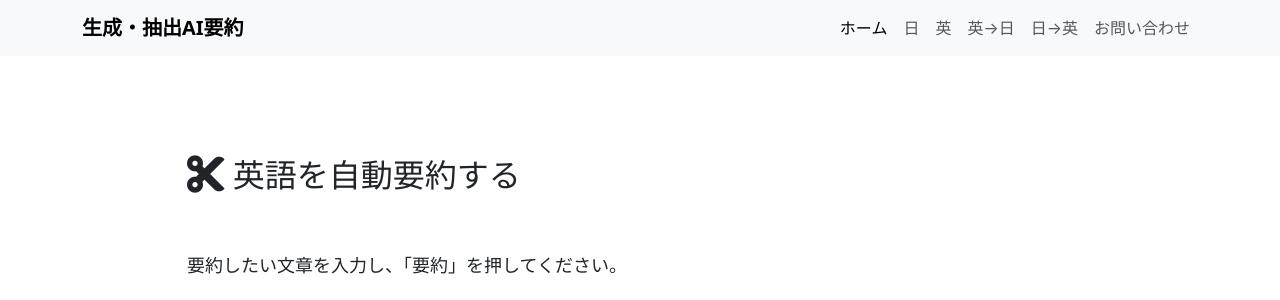
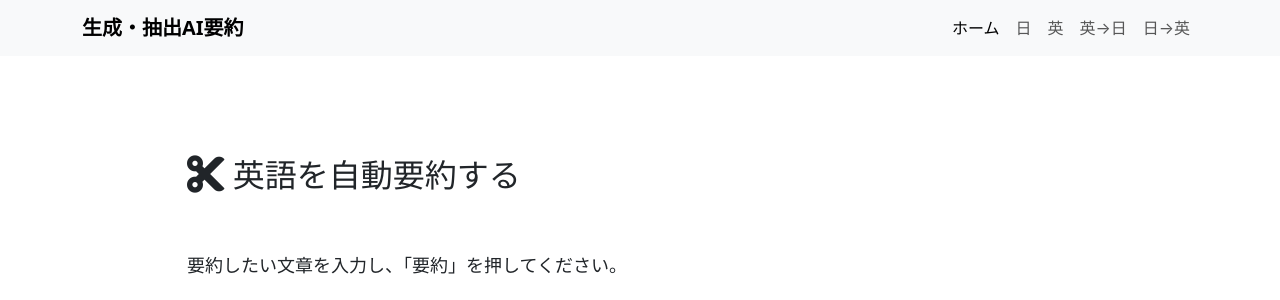
Before and after one commit to Tsuda-Portfolio/summary, a Flask app: page /en_summary in a window 1280 px wide. Shown: the top 300 px of the page. Run offline with Flask 3, Linux system fonts and the light colour scheme.

Commit message:
Add files via upload

```diff
--- a/templates/Ja_to_En.html
+++ b/templates/Ja_to_En.html
@@ -14,7 +14,7 @@
     </div>
     <div class="row mt-5">
         <div class="col-sm-12 col-lg-10 offset-lg-1">
-            <form action="/En_to_Ja" method="post">
+            <form action="/Ja_to_En" method="post">
                 <div class="form-group text-center">
                     <label for="exampleFormControlTextarea1" style="padding: 10px;">テキストの入力</label>
                     <textarea maxlength="10000" class="form-control" id="keyword" name="keyword" rows="6"></textarea>
--- a/templates/base.html
+++ b/templates/base.html
@@ -3,7 +3,7 @@
 <head>
     <meta charset="UTF-8" />
     <meta name="viewport" content="width=device-width, initial-scale=1.0" />
-    <title>生成・抽出型AI要約</title>
+    <title>抽出型AI要約</title>
     <link href="https://cdn.jsdelivr.net/npm/bootstrap@5.3.0/dist/css/bootstrap.min.css" rel="stylesheet"
           integrity="sha384-9ndCyUaIbzAi2FUVXJi0CjmCapSmO7SnpJef0486qhLnuZ2cdeRhO02iuK6FUUVM" crossorigin="anonymous" />
     <script src="https://cdn.jsdelivr.net/npm/bootstrap@5.3.0/dist/js/bootstrap.bundle.min.js"
@@ -23,7 +23,7 @@
         <div class="collapse navbar-collapse justify-content-end" id="navbarNav">
             <ul class="navbar-nav">
                 <li class="nav-item">
-                    <a class="nav-link active" aria-current="page" href="#">ホーム</a>
+                    <a class="nav-link active" aria-current="page" href="https://summary-web.onrender.com">ホーム</a>
                 </li>
                 <li class="nav-item">
                     <a class="nav-link" href="https://summary-web.onrender.com/Ja">日</a>
@@ -36,9 +36,6 @@
                 </li>
                 <li class="nav-item">
                     <a class="nav-link" href="https://summary-web.onrender.com/Ja_to_En">日→英</a>
-                </li>
-                <li class="nav-item">
-                    <a class="nav-link" href="#">お問い合わせ</a>
                 </li>
             </ul>
         </div>
```
